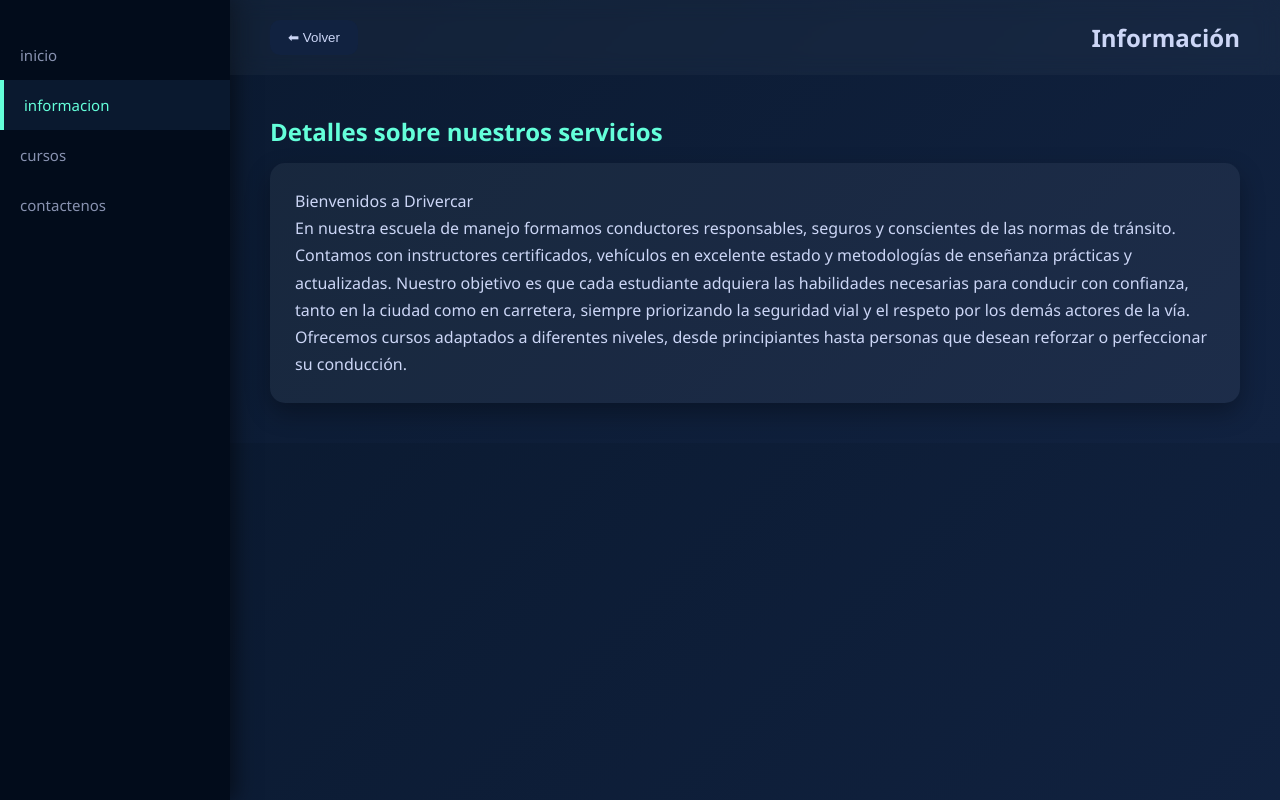
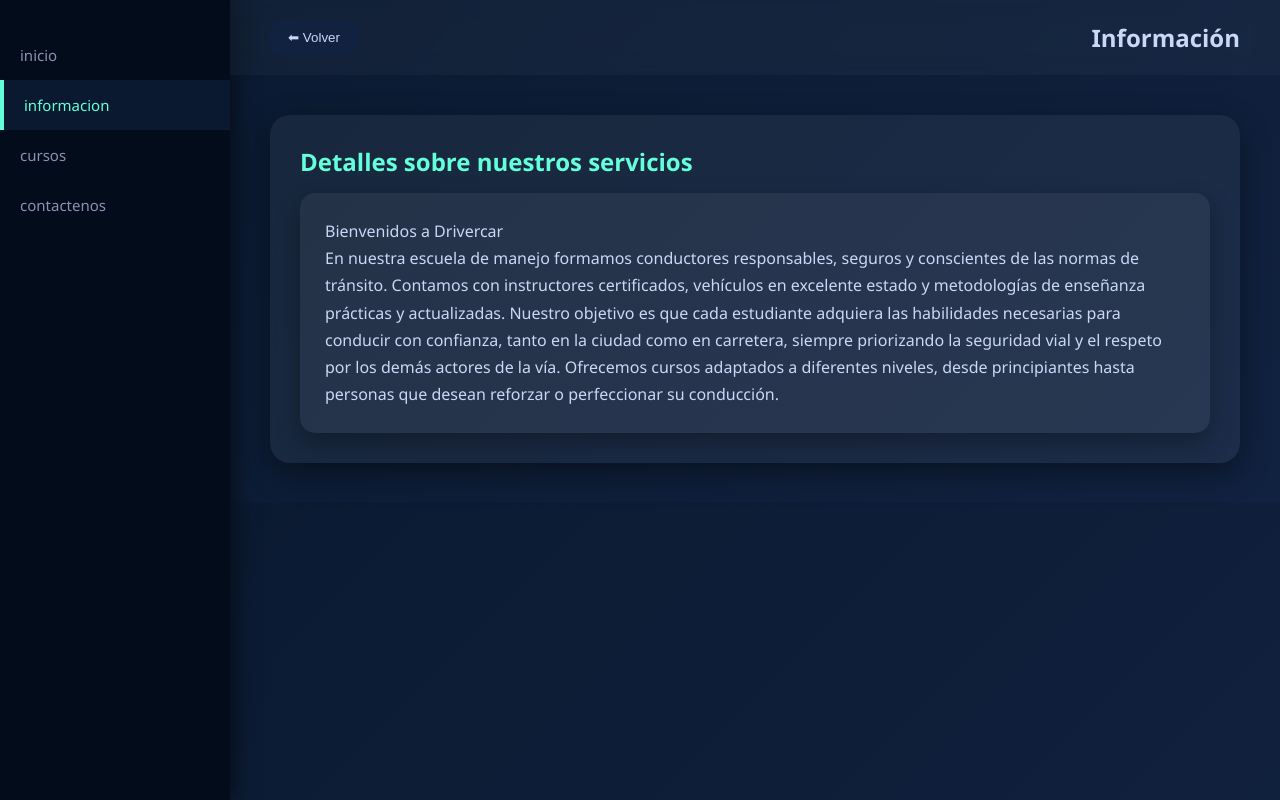
Before and after one commit to sofi9908/Drivercar2, a PHP site: page /html/info.html in a window 1280 px wide. Run offline with PHP 8.4, Linux system fonts and the light colour scheme.

Commit message:
agrege div para modificar el css

```diff
--- a/css/info.css
+++ b/css/info.css
@@ -88,3 +88,9 @@ main p {
     border-radius: 15px;
     box-shadow: 0 10px 25px rgba(0,0,0,0.3);
 }
+.card {
+    background: rgba(255,255,255,0.05);
+    padding: 30px;
+    border-radius: 20px;
+    box-shadow: 0 10px 30px rgba(0,0,0,0.4);
+}
--- a/html/info.html
+++ b/html/info.html
@@ -24,12 +24,13 @@
     </header>
 
     <main>
+        <div class="card">
         <h2>Detalles sobre nuestros servicios</h2>
         <p>Bienvenidos a Drivercar <br>
 
 En nuestra escuela de manejo formamos conductores responsables, seguros y conscientes de las normas de tránsito. Contamos con instructores certificados, vehículos en excelente estado y metodologías de enseñanza prácticas y actualizadas. Nuestro objetivo es que cada estudiante adquiera las habilidades necesarias para conducir con confianza, tanto en la ciudad como en carretera, siempre priorizando la seguridad vial y el respeto por los demás actores de la vía.
 Ofrecemos cursos adaptados a diferentes niveles, desde principiantes hasta personas que desean reforzar o perfeccionar su conducción.</p>
     </main>
-
+    </div>
 </body>
 </html>
```
